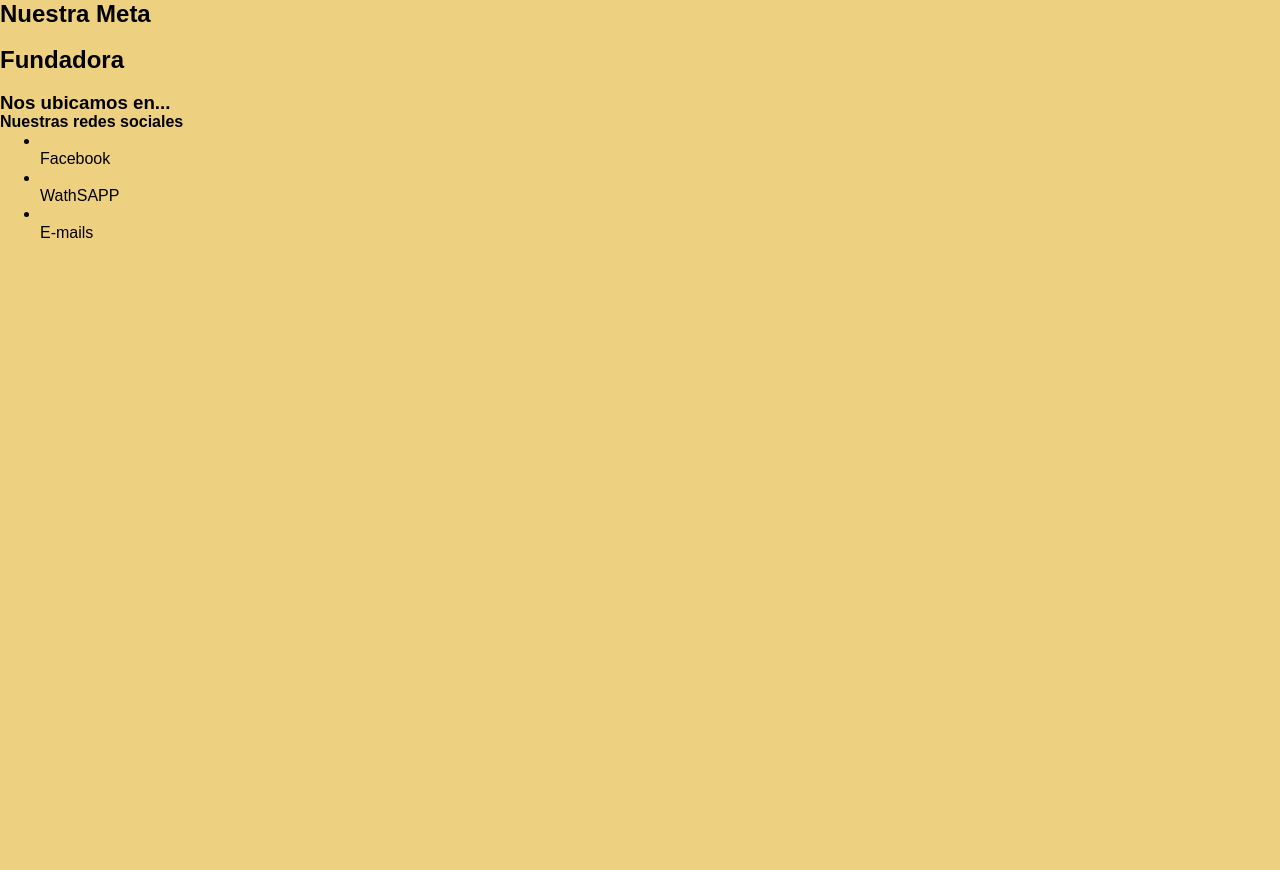
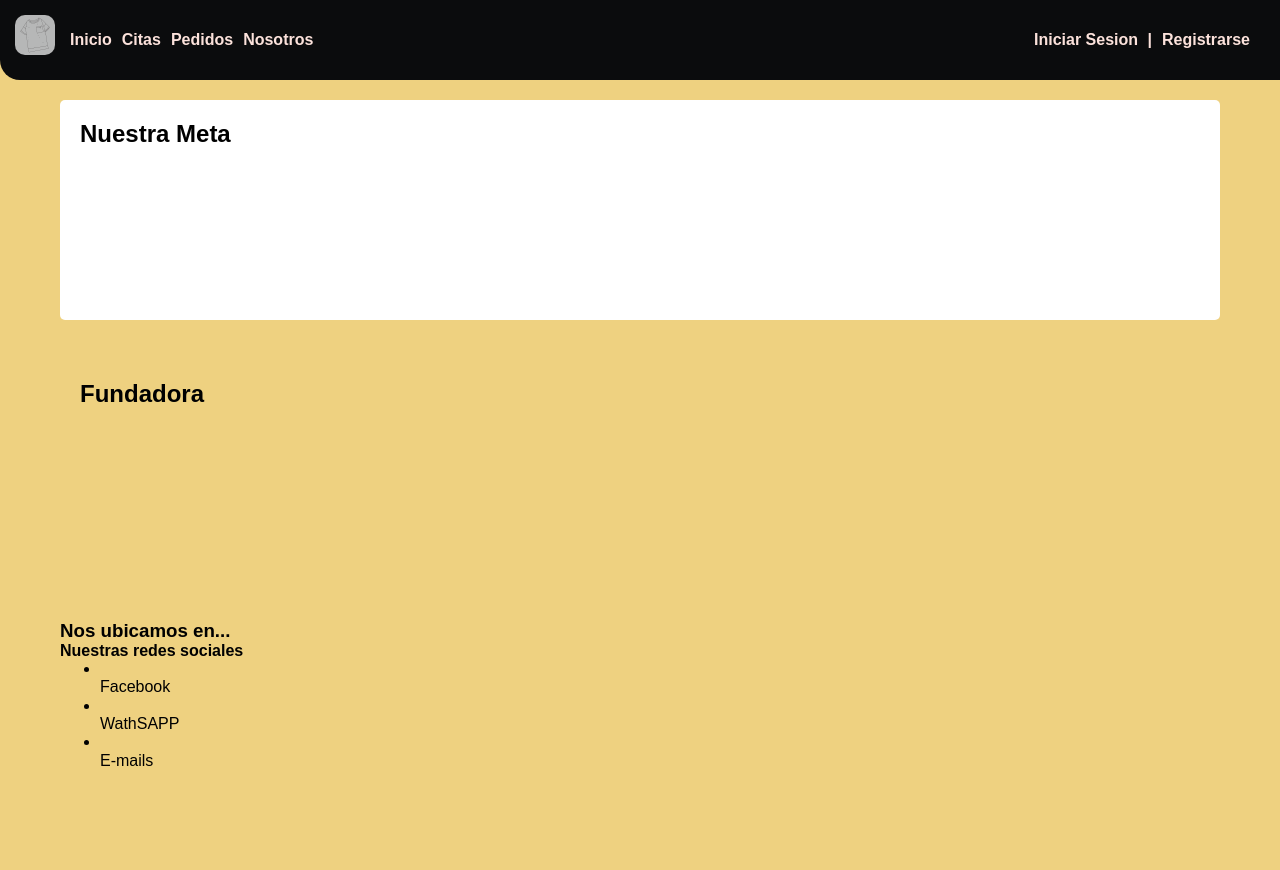
Before and after one commit to Shapedb/proyecto_modista_web, a PHP site: page /html/nosotros.html in a window 1280 px wide. Before the commit the page ends 238 px from the top, so only its background shows below. Run offline with PHP 8.4, Linux system fonts and the light colour scheme.

Commit message:
cgchgchgh

```diff
--- /dev/null
+++ b/css/nosotros.css
@@ -0,0 +1,41 @@
+/*Variables*/
+:root {
+    --color-principal: #1B2430;
+    --color-secundario:  #ffeace;
+    --blanco: #FFFFFF;
+    --negro: #000000;
+
+}
+
+/*Cuerpo / Main*/
+.main {
+    margin: 10rem 6rem;
+}
+
+/*Nuestra Meta - Seccion*/
+.Nu-meta {
+    background-color: var(--blanco);
+    width: auto;
+    height: 18rem;
+    margin-bottom: 4rem;
+    border-radius: 0.5rem;
+    padding: 2rem;
+}
+
+/*Fundadora - Seccion*/
+.fund {
+    width: auto;
+    height: 18rem;
+    margin-bottom: 4rem;
+    border-radius: 0.5rem;
+    padding: 2rem;
+}
+
+.grid {
+    display: grid;
+    grid-template-columns: 1fr 1fr;
+}
+
+.part-2 {
+    grid-column: 2/3;
+}
--- a/css/styles.css
+++ b/css/styles.css
@@ -1,5 +1,3 @@
-
-
 /*Variables*/
 :root {
     --color-principal: #1B2430;
--- a/html/nosotros.html
+++ b/html/nosotros.html
@@ -8,13 +8,34 @@
     <link rel="stylesheet" href="../css/normalize.css">
     <!--Hoja de Estilos Global-->
     <link rel="stylesheet" href="../css/styles_global.css">
+    <!--Hoja de Estilos de Nosotros-->
+    <link rel="stylesheet" href="../css/nosotros.css">
     <title>Modista Rochy |  Nosotros</title>
 </head>
 <body>
     <header>
-
+        <div class="nav">
+            <nav  class=" flex-nav ">
+                <div class="flex" >
+                    <a class="color-nav align-center" href="index.html"><img class="icon-nav font-icon" src="../img/icon-temporal.png" alt=""><span class="fon-icon"></span></a>
+                    <a class="color-nav align-center" href="index.html">Inicio </a>
+                    <a class="color-nav align-center" href="#">Citas </a>
+                    <a class="color-nav align-center" href="">Pedidos </a>
+                    <a class="color-nav align-center" href="nosotros.html">Nosotros </a>
+                </div>
+                <div class="pos">
+                    <div>
+                        <a href="login.html" >Iniciar Sesion <span>|</span></a>
+                    </div>
+                    <div>
+                        <a href="register.html" >Registrarse</a>
+                    </div>
+                </div>
+            </nav>
+        </div>
     </header>
-    <main>
+    <main class="main">
+        <div class="Nu-meta">
             <section>
                 <h2>Nuestra Meta</h2>
                 <div>
@@ -22,13 +43,19 @@
                     <p></p>
                 </div>
             </section>
-        <section>
+        </div>
+        <div class="fund">
             <h2>Fundadora</h2>
-            <div>
+            <section class="grid">
+                <div class="part-1">
+
+                </div>
+                <div class="img">
                     <img src="" alt="">
                     <p></p>
                 </div>
             </section>
+        </div>
         <section>
             <h3>Nos ubicamos en...</h3>
         </section>
```
Lines whose indentation alone changed are shown as unchanged.
